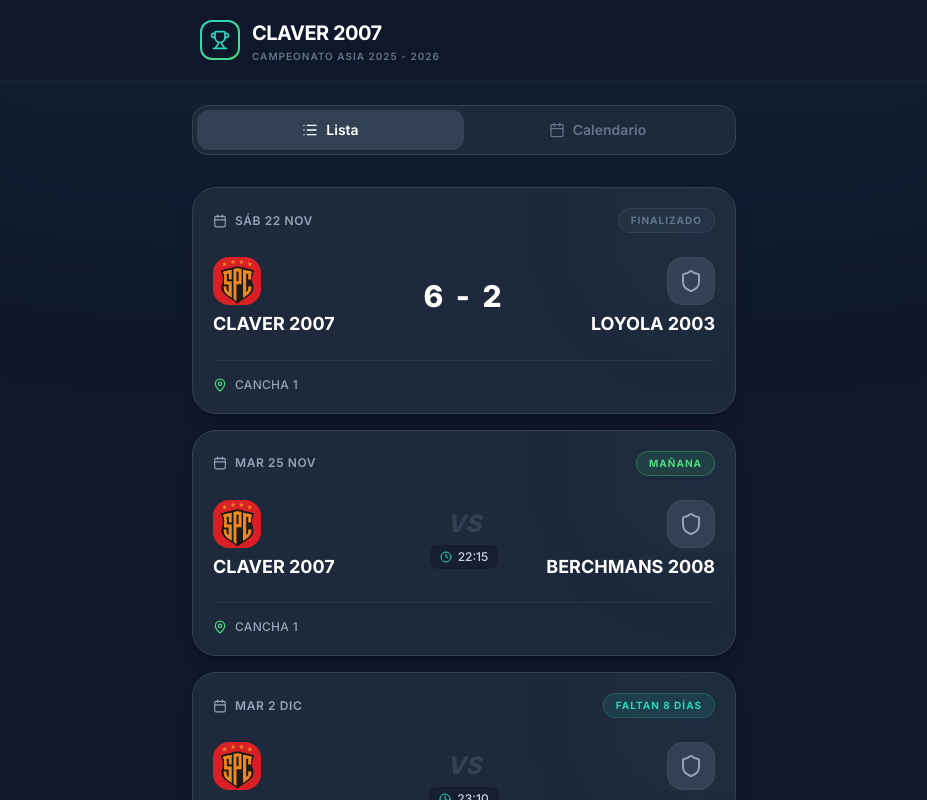
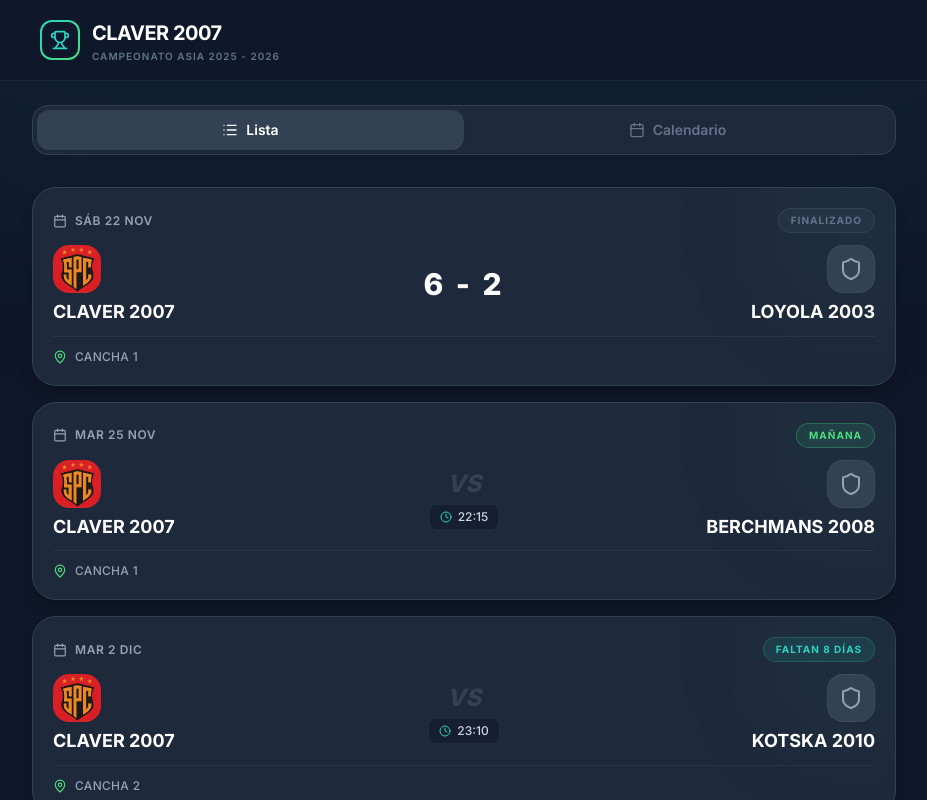
Before and after one commit to diegobrice/spc07, a React (Vite) app: page / in a window 1280 px wide. Shown: the top 800 px of the page, without its empty margins (176-1103 px from the left). Built offline with nearby package versions, Linux system fonts and the light colour scheme.

Commit message:
style: Adjust spacing in list view components and enhance responsive max-width for main layout.

```diff
--- a/App.tsx
+++ b/App.tsx
@@ -17,7 +17,7 @@ const App: React.FC = () => {
 
       {/* Header */}
       <header className="sticky top-0 z-40 bg-dark-900/80 backdrop-blur-md border-b border-white/5">
-        <div className="max-w-xl mx-auto px-4 sm:px-6">
+        <div className="max-w-xl md:max-w-2xl lg:max-w-4xl mx-auto px-4 sm:px-6">
           <div className="flex justify-between h-20 items-center">
 
             <div className="flex items-center gap-3">
@@ -41,7 +41,7 @@ const App: React.FC = () => {
       </header>
 
       {/* Main Content */}
-      <main className="flex-1 max-w-xl mx-auto w-full px-4 py-6 z-10">
+      <main className="flex-1 max-w-xl md:max-w-2xl lg:max-w-4xl mx-auto w-full px-4 py-6 z-10">
 
         {/* Navigation Switcher */}
         <div className="bg-dark-800 p-1 rounded-2xl mb-8 flex border border-dark-700">
@@ -77,7 +77,7 @@ const App: React.FC = () => {
 
       {/* Footer */}
       <footer className="mt-auto border-t border-white/5 py-8">
-        <div className="max-w-xl mx-auto px-4 text-center">
+        <div className="max-w-xl md:max-w-2xl lg:max-w-4xl mx-auto px-4 text-center">
           <p className="text-xs text-slate-600 font-medium">
             CLAVER 2007 • Developed for Champions
           </p>
--- a/components/ListView.tsx
+++ b/components/ListView.tsx
@@ -61,7 +61,7 @@ export const ListView: React.FC<ListViewProps> = ({ matches }) => {
 
             <div className="relative p-5">
               {/* Header: Date & Status */}
-              <div className="flex justify-between items-center mb-6">
+              <div className="flex justify-between items-center mb-3">
                 <div className="flex items-center space-x-2 text-slate-400 text-xs font-semibold uppercase tracking-wider">
                   <Calendar className="w-3.5 h-3.5" />
                   <span>{format(dateObj, 'EEE d MMM', { locale: es })}</span>
@@ -72,7 +72,7 @@ export const ListView: React.FC<ListViewProps> = ({ matches }) => {
               </div>
 
               {/* Main Match Content */}
-              <div className="flex items-center justify-between mb-6">
+              <div className="flex items-center justify-between mb-3">
                 {/* My Team */}
                 <div className="flex-1 flex flex-col items-start">
                   <div className="w-12 h-12 rounded-2xl bg-dark-900 flex items-center justify-center mb-2 overflow-hidden">
@@ -110,7 +110,7 @@ export const ListView: React.FC<ListViewProps> = ({ matches }) => {
               </div>
 
               {/* Footer: Venue */}
-              <div className="flex items-center gap-2 text-xs text-slate-400 border-t border-white/5 pt-4">
+              <div className="flex items-center gap-2 text-xs text-slate-400 border-t border-white/5 pt-3">
                 <MapPin className="w-3.5 h-3.5 text-brand-green" />
                 <span className="font-medium tracking-wide">{match.venue}</span>
               </div>
```
